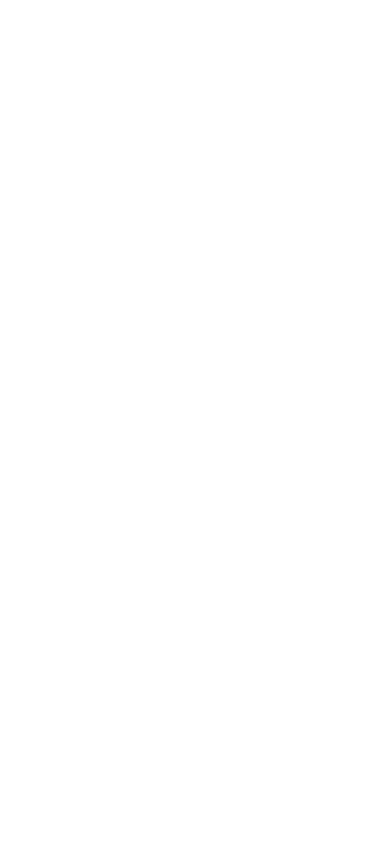
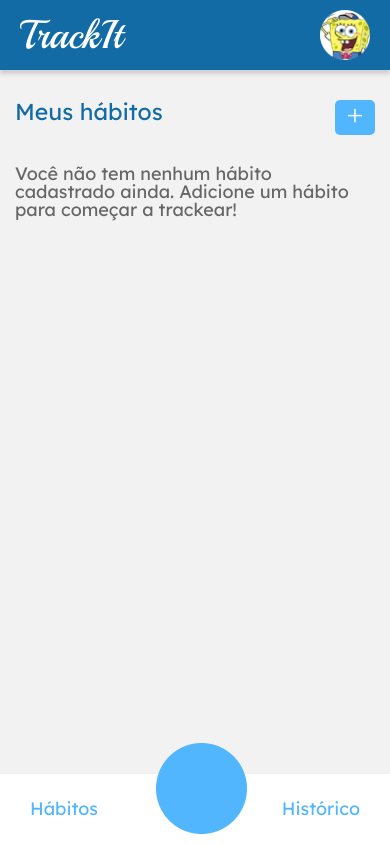
Before and after one commit to danielmarcosferreira/trackItReact, a React (Vite) app: page /habits in a window 390 px wide. Before the commit this address had no page. Built offline with nearby package versions, Linux system fonts and the light colour scheme; a web font is replaced by a local one.

Commit message:
habits page done and some responsiveness between pages

```diff
--- a/index.html
+++ b/index.html
@@ -10,6 +10,9 @@
   <link rel="preconnect" href="https://fonts.gstatic.com" crossorigin>
   <link href="https://fonts.googleapis.com/css2?family=Playball&family=Recursive:wght@300..1000&display=swap"
     rel="stylesheet">
+  <link rel="preconnect" href="https://fonts.googleapis.com">
+  <link rel="preconnect" href="https://fonts.gstatic.com" crossorigin>
+  <link href="https://fonts.googleapis.com/css2?family=Lexend+Deca:wght@100..900&display=swap" rel="stylesheet">
 </head>
 
 <body>
--- a/src/App.jsx
+++ b/src/App.jsx
@@ -12,8 +12,8 @@ function App() {
       <GlobalStyle />
       <Routes>
         <Route path="/" element={<LoginPage />}/>
-        {/* <Route path="/register" element={<RegisterPage />} /> */}
-        {/* <Route path="/" element={<HabitsPage />} /> */}
+        <Route path="/register" element={<RegisterPage />} />
+        <Route path="/habits" element={<HabitsPage />} />
       </Routes>
     </BrowserRouter>
   )
--- /dev/null
+++ b/src/components/Footer.jsx
@@ -0,0 +1,40 @@
+import styled from "styled-components"
+import ellipse from "../assets/images/ellipse.png"
+
+export default function Footer() {
+    return (
+        <FooterContainer>
+            <h2>Hábitos</h2>
+            <img src={ellipse} alt="Controle do Hábito Hoje" />
+            <h2>Histórico</h2>
+        </FooterContainer>
+    )
+}
+
+const FooterContainer = styled.div`
+    background-color: #FFFFFF;
+    height: 70px;
+    width: 100%;
+    padding: 0 30px;
+    display: flex;
+    justify-content: space-between;
+    align-items: center;
+    position: fixed;
+    bottom: 0;
+    left: 0;
+
+    h2 {
+        color: #52B6FF;
+        font-family: "Lexend Deca", sans-serif;
+        font-size: 18px;
+        cursor: pointer;
+    }
+
+    img {
+        position: fixed;
+        bottom: 0;
+        left: 40%;
+        margin-bottom: 10px;
+        cursor: pointer;
+    }
+`
--- a/src/components/Menu.jsx
+++ /dev/null
@@ -1,15 +0,0 @@
-import styled from "styled-components"
-
-export default function Menu() {
-    return (
-        <Texto>
-            <h1>Menuuuuu</h1>
-        </Texto>
-    )
-}
-
-const Texto = styled.div`
-    h1 {
-        font-family: "Playball", cursive;
-    }
-`
--- a/src/components/Top.jsx
+++ b/src/components/Top.jsx
@@ -5,8 +5,8 @@ import user from "../assets/images/user.png"
 export default function Top() {
     return (
         <TopContainer>
-            <img src={trackItImage} alt="trackIt image"/>
-            <img src={user} alt="trackIt image"/>
+            <h1>TrackIt</h1>
+            <img src={user} alt="trackIt image" />
         </TopContainer>
     )
 }
@@ -16,11 +16,16 @@ const TopContainer = styled.div`
     background-color: #126BA5;
     display: flex;
     justify-content: space-between;
-
+    align-items: center;
+    padding: 0 20px;
+    box-shadow: 0px 4px 4px 0px #00000026;
+    h1 {
+        font-family: "Playball", cursive;
+        font-size: 40px;
+        color: white;
+    }
     img {
-        &:nth-child(1) {
-            height: 30px;
+            height: 50px;
+            cursor: pointer;
         }
-
-    }
 `
--- /dev/null
+++ b/src/pages/HabitsPage/HabitsContainer.jsx
@@ -0,0 +1,60 @@
+import styled from "styled-components"
+import NewHabit from "./NewHabit"
+import { useState } from "react"
+import HabitsList from "./HabitsList"
+
+
+export default function HabitsContainer() {
+    const [toggleAdd, setToggleAdd] = useState(false)
+    const [habitsList, setHabitsList] = useState([])
+
+    return (
+        <MenuContainer>
+            <AddHabits>
+                <h1>Meus hábitos</h1>
+                <div onClick={() => setToggleAdd(!toggleAdd)}>+</div>
+            </AddHabits>
+
+            {toggleAdd === true ? <NewHabit habitsList={habitsList} setHabitsList={setHabitsList} /> : ""}
+
+            <HabitsTrack>
+                {habitsList.length === 0 ? <p>Você não tem nenhum hábito cadastrado ainda. Adicione um hábito para começar a trackear!</p> : <HabitsList />}
+            </HabitsTrack>
+        </MenuContainer>
+    )
+}
+
+const MenuContainer = styled.div`
+    margin: 30px 15px;
+`
+
+const AddHabits = styled.div`
+    margin-bottom: 25px;
+    display: flex;
+    justify-content: space-between;
+    h1 {
+        color: #126BA5;
+        font-family: "Lexend Deca", sans-serif;
+        font-size: 23px;
+    }
+    div {
+        background-color: #52B6FF;
+        color: #FFFFFF;
+        font-size: 30px;
+        width: 40px;
+        height: 35px;
+        border-radius: 5px;
+        text-align: center;
+        cursor: pointer;
+    }
+`
+
+const HabitsTrack = styled.div`
+    p {
+        color: #666666;
+        font-family: "Lexend Deca", sans-serif;
+        font-weight: 400;
+        font-size: 18px;
+        margin-top: 30px;
+    }
+`
--- /dev/null
+++ b/src/pages/HabitsPage/HabitsList.jsx
@@ -0,0 +1,38 @@
+import styled from "styled-components"
+import WeekDiv from "./WeekDiv"
+import trashCan from "../../assets/images/trashCan.png"
+
+export default function HabitsList() {
+    return (
+        <HabitsListContainer>
+            Ler 1 capítulo de livro
+            <WeekDiv />
+            <img src={trashCan}/>
+        </HabitsListContainer>
+    )
+}
+
+const HabitsListContainer = styled.div`
+    background-color: #FFFFFF;
+    color: #666666;
+    font-family: Lexend Deca;
+    font-size: 20px;
+    width: 100%;
+    height: 90px;
+    border-radius: 10px;
+    padding-left: 20px;
+    margin-top: 20px;
+    display: flex;
+    flex-direction: column;
+    justify-content: center;
+    position: relative;
+
+    img {
+        width: 13px;
+        height: 15px;
+        position: absolute;
+        top: 15px;
+        right: 15px;
+        cursor: pointer;
+    }
+`
--- a/src/pages/HabitsPage/HabitsPage.jsx
+++ b/src/pages/HabitsPage/HabitsPage.jsx
@@ -1,12 +1,21 @@
-import Menu from "../../components/Menu";
+import styled from "styled-components"
+import Footer from "../../components/Footer";
+import HabitsContainer from "./HabitsContainer";
 import Top from "../../components/Top";
 
 export default function HabitsPage() {
     return (
-        <>
+        <HabitsPageContainer>
             <Top />
-
-            <Menu />
-        </>
+            <HabitsContainer/>
+            <Footer />
+        </HabitsPageContainer>
     )
 }
+
+const HabitsPageContainer = styled.div`
+    height: 100vh;
+    background-color: #F2F2F2;
+    display: flex;
+    flex-direction: column;
+`
--- /dev/null
+++ b/src/pages/HabitsPage/NewHabit.jsx
@@ -0,0 +1,85 @@
+import styled from "styled-components"
+import WeekDiv from "./WeekDiv"
+import { useState } from "react"
+
+export default function NewHabit({ habitsList, setHabitsList }) {
+    const [form, setForm] = useState({ name: "", days: [] })
+
+    function handleForm(e) {
+        const { name, value } = e.target
+        setForm({ ...form, [name]: value })
+    }
+
+    function addHabit(e) {
+        e.preventDefault()
+        const body = {
+
+        }
+    }
+
+    return (
+        <NewHabitContainer>
+            <div>
+                <input placeholder="nome do habito" name="name" type="text" onChange={handleForm} value={name} />
+
+                <WeekDiv />
+            </div>
+            <AddCancelButtons>
+                <button>Cancelar</button>
+                <button onClick={addHabit}>Salvar</button>
+            </AddCancelButtons>
+        </NewHabitContainer>
+    )
+}
+
+const NewHabitContainer = styled.form`
+    background-color: #FFFFFF;
+    width: 100%;
+    height: 180px;
+    padding-left: 20px;
+    border-radius: 10px;
+    display: flex;
+    flex-direction: column;
+    justify-content: space-between;
+
+
+    input {
+
+        &:nth-child(1) {
+            height: 45px;
+            width: 90%;
+            border: 1px solid #D4D4D4;
+            border-radius: 5px;
+            margin-top: 15px;
+            &::placeholder {
+                color: #DBDBDB;
+                font-size: 20px;
+                padding-left: 10px;
+            }
+        }
+    }
+`
+
+const AddCancelButtons = styled.div`
+    display: flex;
+    justify-content: flex-end;
+    button{
+            font-family: Lexend Deca;
+            font-weight: 400;
+            width: 85px;
+            height: 35px;
+            border: none;
+            border-radius: 5px;
+            margin: 10px;
+            cursor: pointer;
+
+        &:nth-child(1) {
+            background-color: #FFFFFF;
+            color: #52B6FF;
+        }
+        &:nth-child(2) {
+            background-color: #52B6FF;
+            color: #FFFFFF;
+        }
+    }
+`
--- /dev/null
+++ b/src/pages/HabitsPage/WeekDiv.jsx
@@ -0,0 +1,37 @@
+import styled from "styled-components"
+
+export default function WeekDiv() {
+    return (
+        <WeekDivContainer>
+            <button type="button">D</button>
+            <button type="button">S</button>
+            <button type="button">T</button>
+            <button type="button">Q</button>
+            <button type="button">Q</button>
+            <button type="button">S</button>
+            <button type="button">S</button>
+        </WeekDivContainer>
+    )
+}
+
+const WeekDivContainer = styled.div`
+    display: flex;
+    justify-content: flex-start;
+    button {
+        width: 30px;
+        height: 30px;
+        margin: 5px 5px 5px 0;
+        border-radius: 5px;
+        cursor: pointer;
+        &:nth-child(odd) {
+            background-color: #FFFFFF;
+            color: #DBDBDB;
+            border: 1px solid #D4D4D4;
+        }
+        &:nth-child(even) {
+            background-color: #CFCFCF;
+            color: #FFFFFF;
+            border: 1px solid #CFCFCF;
+        }
+    }
+`
--- a/src/pages/LoginPage/LoginPage.jsx
+++ b/src/pages/LoginPage/LoginPage.jsx
@@ -7,10 +7,12 @@ export default function LoginPage() {
         <LoginContainer>
             <img src={logo} alt="logo TrackIt" />
 
-            <Form>
-                <input placeholder="email" />
-                <input placeholder="senha" />
-                <button>Entrar</button>
+            <Form onSubmit={""}>
+                <input placeholder="email" required/>
+                <input placeholder="senha" required/>
+                <Link to={"/habits"}>
+                    <button>Entrar</button>
+                </Link>
             </Form>
 
             <Link to={"/register"}>
```
Also changed, not shown: src/pages/RegisterPage/RegisterPage.jsx (+17 -6 lines), src/assets/images/ellipse.png (added), src/assets/images/trashCan.png (added).
